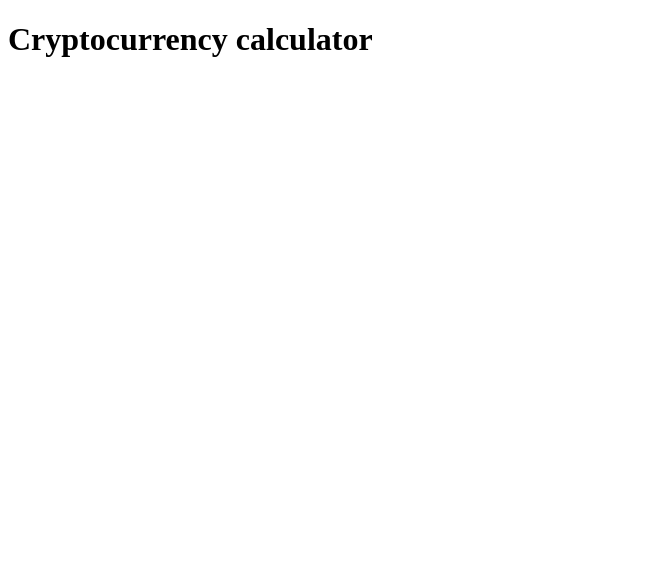
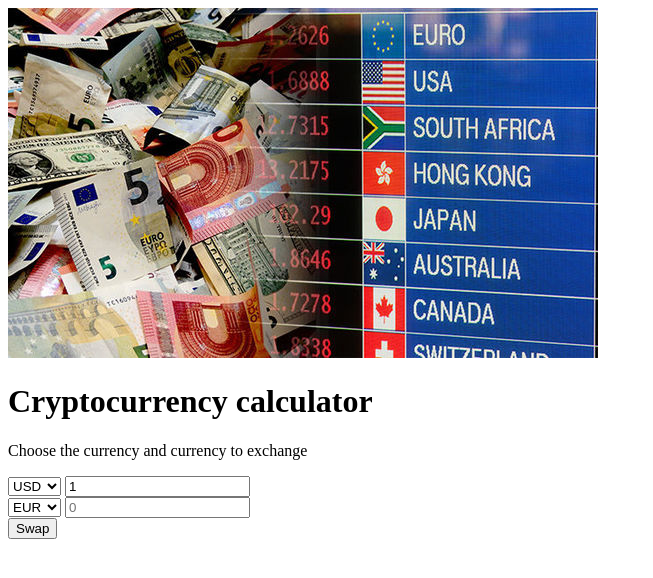
Before and after one commit to benedictchauke/Crypto-calculator, a plain HTML site: page index.html in a window 1280 px wide. Shown: the whole page, without its empty margins (0-653 px from the left). Drawn offline with Linux system fonts and the light colour scheme.

Commit message:
adding currency options and divs

```diff
--- a/index.html
+++ b/index.html
@@ -8,7 +8,140 @@
     <link rel="stylesheet" href="style.css">
 </head>
 <body>
+    <img src="travel-money-exchange.jpg" alt="" class="moneyex-img" />
     <h1>Cryptocurrency calculator</h1>
+    <p>Choose the currency and currency to exchange</p>
+
+    <div class="container">
+
+
+        <div class="currency">
+            <select id="currency-two">
+                <option value="AED">AED</option>
+                <option value="ARS">ARS</option>
+                <option value="AUD">AUD</option>
+                <option value="BGN">BGN</option>
+                <option value="BRL">BRL</option>
+                <option value="BSD">BSD</option>
+                <option value="CAD">CAD</option>
+                <option value="CHF">CHF</option>
+                <option value="CLP">CLP</option>
+                <option value="CNY">CNY</option>
+                <option value="COP">COP</option>
+                <option value="CZK">CZK</option>
+                <option value="DKK">DKK</option>
+                <option value="DOP">DOP</option>
+                <option value="EGP">EGP</option>
+                <option value="EUR">EUR</option>
+                <option value="FJD">FJD</option>
+                <option value="GBP">GBP</option>
+                <option value="GTQ">GTQ</option>
+                <option value="HKD">HKD</option>
+                <option value="HRK">HRK</option>
+                <option value="HUF">HUF</option>
+                <option value="IDR">IDR</option>
+                <option value="ILS">ILS</option>
+                <option value="INR">INR</option>
+                <option value="ISK">ISK</option>
+                <option value="JPY">JPY</option>
+                <option value="KRW">KRW</option>
+                <option value="KZT">KZT</option>
+                <option value="MXN">MXN</option>
+                <option value="MYR">MYR</option>
+                <option value="NOK">NOK</option>
+                <option value="NZD">NZD</option>
+                <option value="PAB">PAB</option>
+                <option value="PEN">PEN</option>
+                <option value="PHP">PHP</option>
+                <option value="PKR">PKR</option>
+                <option value="PLN">PLN</option>
+                <option value="PYG">PYG</option>
+                <option value="RON">RON</option>
+                <option value="RUB">RUB</option>
+                <option value="SAR">SAR</option>
+                <option value="SEK">SEK</option>
+                <option value="SGD">SGD</option>
+                <option value="THB">THB</option>
+                <option value="TRY">TRY</option>
+                <option value="TWD">TWD</option>
+                <option value="UAH">UAH</option>
+                <option value="USD" selected>USD</option>
+                <option value="UYU">UYU</option>
+                <option value="VND">VND</option>
+                <option value="ZAR">ZAR</option>
+            </select>
+            <input type="number" id="amount-one" placeholder="0" value="1">
+        </div>
+
+
+        <div class="currency">
+            <select id="currency-two">
+                <option value="AED">AED</option>
+                <option value="ARS">ARS</option>
+                <option value="AUD">AUD</option>
+                <option value="BGN">BGN</option>
+                <option value="BRL">BRL</option>
+                <option value="BSD">BSD</option>
+                <option value="CAD">CAD</option>
+                <option value="CHF">CHF</option>
+                <option value="CLP">CLP</option>
+                <option value="CNY">CNY</option>
+                <option value="COP">COP</option>
+                <option value="CZK">CZK</option>
+                <option value="DKK">DKK</option>
+                <option value="DOP">DOP</option>
+                <option value="EGP">EGP</option>
+                <option value="EUR"selected>EUR</option>
+                <option value="FJD">FJD</option>
+                <option value="GBP">GBP</option>
+                <option value="GTQ">GTQ</option>
+                <option value="HKD">HKD</option>
+                <option value="HRK">HRK</option>
+                <option value="HUF">HUF</option>
+                <option value="IDR">IDR</option>
+                <option value="ILS">ILS</option>
+                <option value="INR">INR</option>
+                <option value="ISK">ISK</option>
+                <option value="JPY">JPY</option>
+                <option value="KRW">KRW</option>
+                <option value="KZT">KZT</option>
+                <option value="MXN">MXN</option>
+                <option value="MYR">MYR</option>
+                <option value="NOK">NOK</option>
+                <option value="NZD">NZD</option>
+                <option value="PAB">PAB</option>
+                <option value="PEN">PEN</option>
+                <option value="PHP">PHP</option>
+                <option value="PKR">PKR</option>
+                <option value="PLN">PLN</option>
+                <option value="PYG">PYG</option>
+                <option value="RON">RON</option>
+                <option value="RUB">RUB</option>
+                <option value="SAR">SAR</option>
+                <option value="SEK">SEK</option>
+                <option value="SGD">SGD</option>
+                <option value="THB">THB</option>
+                <option value="TRY">TRY</option>
+                <option value="TWD">TWD</option>
+                <option value="UAH">UAH</option>
+                <option value="USD">USD</option>
+                <option value="UYU">UYU</option>
+                <option value="VND">VND</option>
+                <option value="ZAR">ZAR</option>
+            </select>
+            <input type="number" id="amount-two" placeholder="0">
+        </div>
+
+        <div class="swap-container">
+            <Button class="btn" id="rate">
+                Swap
+            </Button>
+            <div class="rate" id="rate"></div>
+        </div>
+
+
+    </div>
+
     <script src="script.js"></script>
 </body>
 </html>
```
Also changed, not shown: travel-money-exchange.jpg (added).
